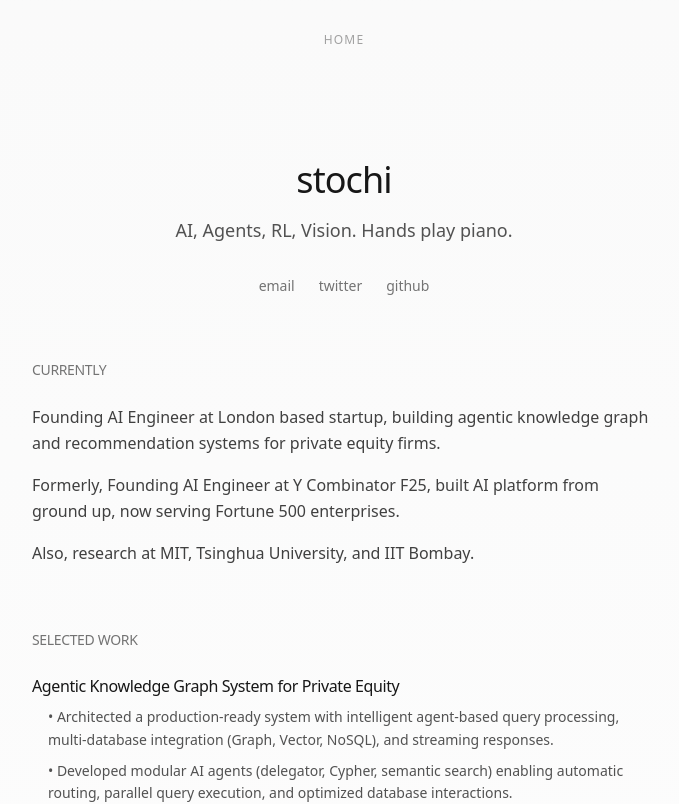
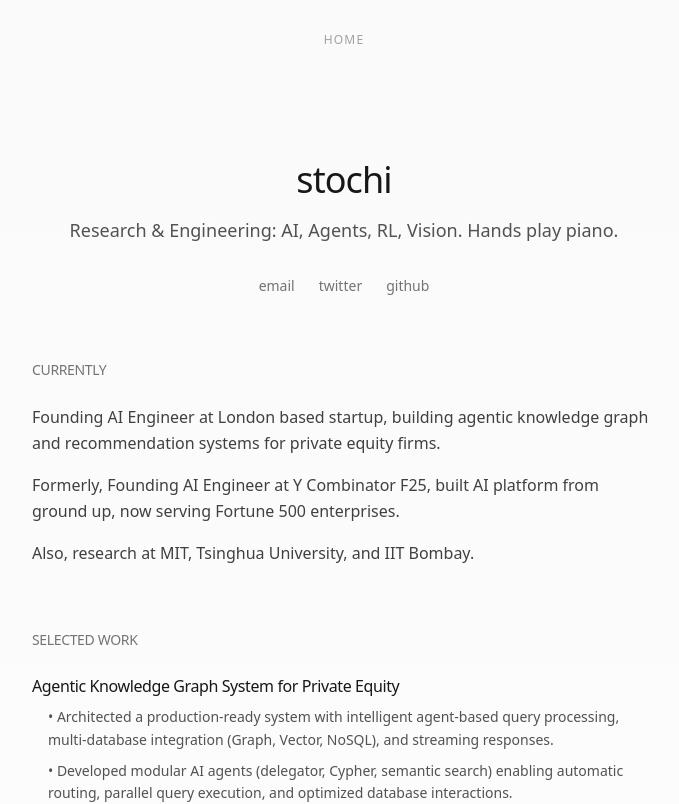
Before and after one commit to stochi0/personal-page, a Next.js app: page / in a window 1280 px wide. Shown: the top 804 px of the page, without its empty margins (296-975 px from the left). Built offline with nearby package versions, Linux system fonts and the light colour scheme.

Commit message:
📝 update: refine homepage description to include a broader scope of research and engineering focus

```diff
--- a/src/app/page.tsx
+++ b/src/app/page.tsx
@@ -27,7 +27,7 @@ export default function Home() {
             stochi
           </h1>
           <p className="text-lg text-neutral-600 dark:text-neutral-400 font-light">
-            AI, Agents, RL, Vision. Hands play piano.
+            Research & Engineering: AI, Agents, RL, Vision. Hands play piano.
           </p>
           </div>
 
```
